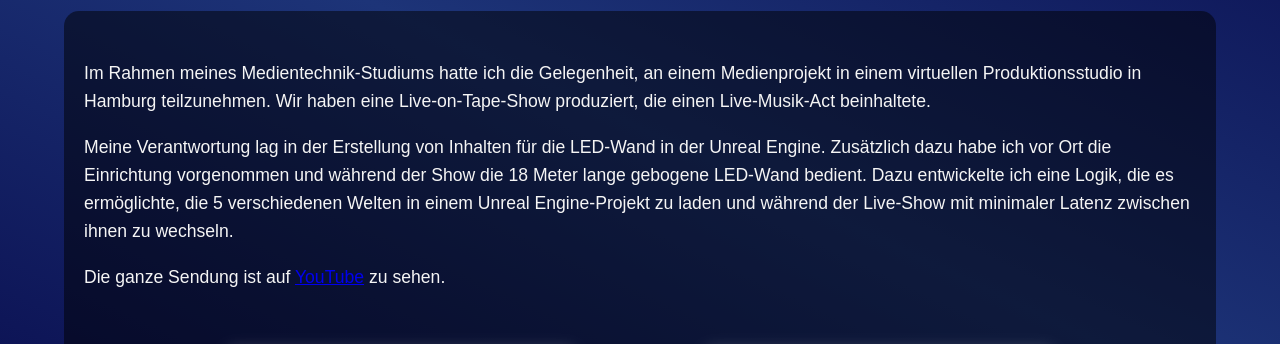
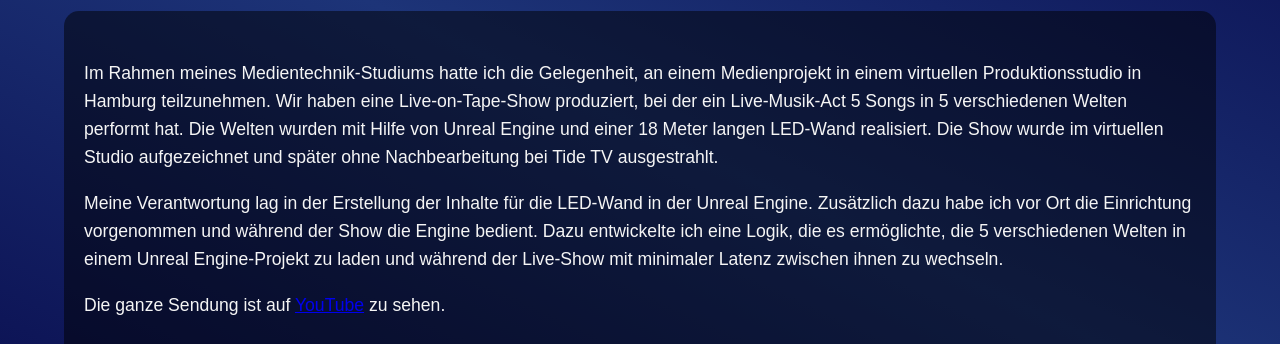
Before and after one commit to marttasch/marttasch.github.io, a Jekyll site: the page built from collections/_projects/2022-02-22-what-happend-haw.md, in a window 1280 px wide and 900 px high, cut to the strip 322-666 px from the top of the window. Built offline with Jekyll 4.4.1, drawn with Linux system fonts in a browser that asks for light colours.

Commit message:
fix typo and description

```diff
--- a/collections/_projects/2022-02-22-what-happend-haw.md
+++ b/collections/_projects/2022-02-22-what-happend-haw.md
@@ -15,8 +15,8 @@ layout: projects
 ---
 
 
-Im Rahmen meines Medientechnik-Studiums hatte ich die Gelegenheit, an einem Medienprojekt in einem virtuellen Produktionsstudio in Hamburg teilzunehmen. Wir haben eine Live-on-Tape-Show produziert, die einen Live-Musik-Act beinhaltete.
+Im Rahmen meines Medientechnik-Studiums hatte ich die Gelegenheit, an einem Medienprojekt in einem virtuellen Produktionsstudio in Hamburg teilzunehmen. Wir haben eine Live-on-Tape-Show produziert, bei der ein Live-Musik-Act 5 Songs in 5 verschiedenen Welten performt hat. Die Welten wurden mit Hilfe von Unreal Engine und einer 18 Meter langen LED-Wand realisiert. Die Show wurde im virtuellen Studio aufgezeichnet und später ohne Nachbearbeitung bei Tide TV ausgestrahlt.
 
-Meine Verantwortung lag in der Erstellung von Inhalten für die LED-Wand in der Unreal Engine. Zusätzlich dazu habe ich vor Ort die Einrichtung vorgenommen und während der Show die 18 Meter lange gebogene LED-Wand bedient. Dazu entwickelte ich eine Logik, die es ermöglichte, die 5 verschiedenen Welten in einem Unreal Engine-Projekt zu laden und während der Live-Show mit minimaler Latenz zwischen ihnen zu wechseln.
+Meine Verantwortung lag in der Erstellung der Inhalte für die LED-Wand in der Unreal Engine. Zusätzlich dazu habe ich vor Ort die Einrichtung vorgenommen und während der Show die Engine bedient. Dazu entwickelte ich eine Logik, die es ermöglichte, die 5 verschiedenen Welten in einem Unreal Engine-Projekt zu laden und während der Live-Show mit minimaler Latenz zwischen ihnen zu wechseln.
 
 Die ganze Sendung ist auf [YouTube](https://www.youtube.com/watch?v=MyQHTNmGuHU) zu sehen.
```
Also changed, not shown: collections/_projects/2023-07-14-CNN-RockPaperScissor.md (+1 -1 lines).
